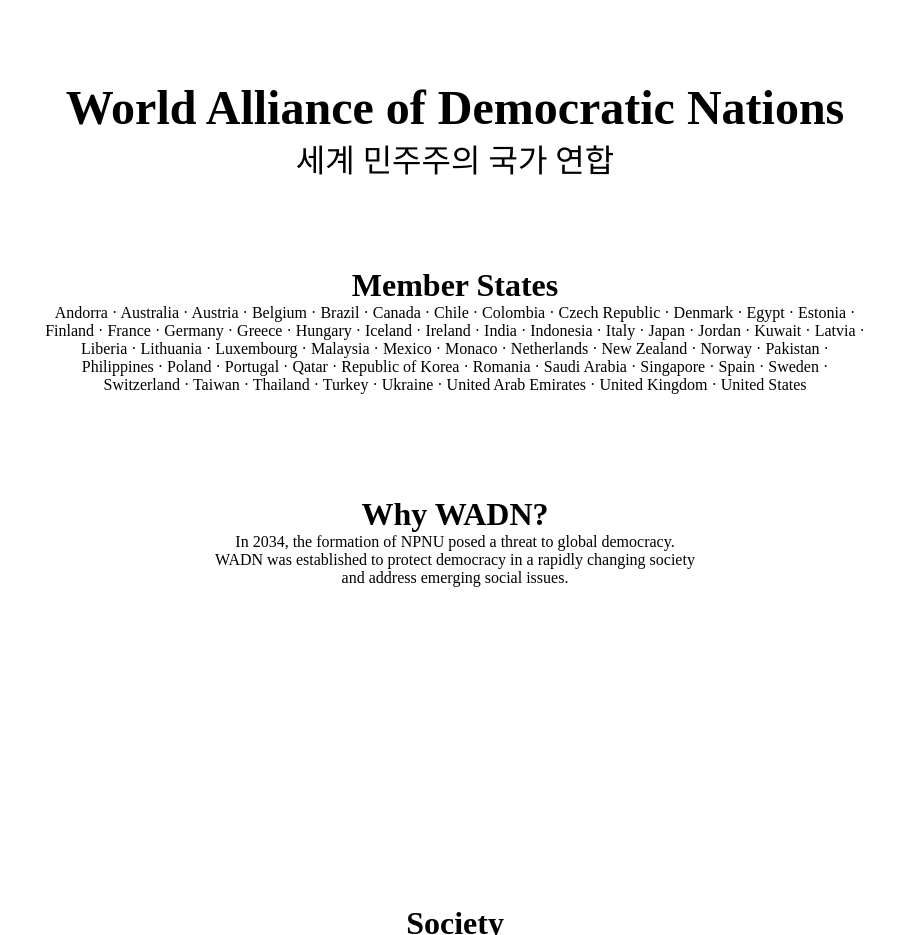
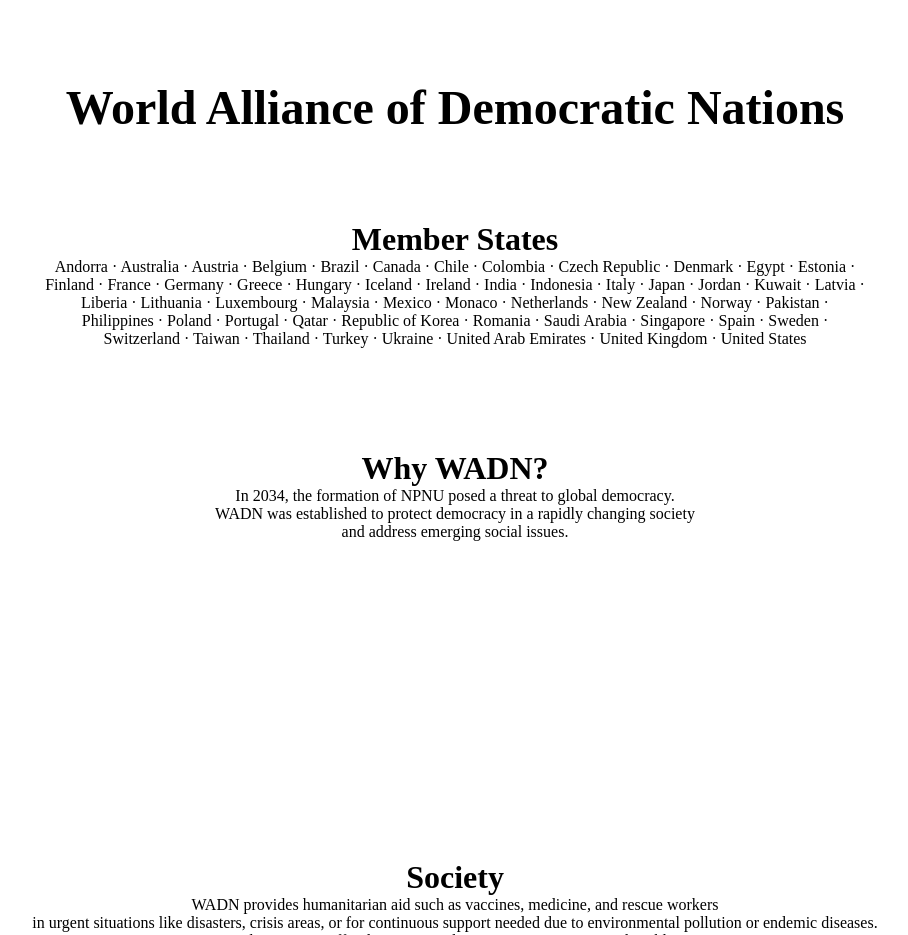
Before and after one commit to qpi-labels/WADN, a plain HTML site: page en/index.html in a window 1280 px wide. Shown: the part 880-1815 px from the top of the page, without its empty margins (185-1093 px from the left). Drawn offline with Linux system fonts and the light colour scheme; files whose address does not match are found by name; a web font is replaced by a local one.

Commit message:
Update index.html

```diff
--- a/en/index.html
+++ b/en/index.html
@@ -123,7 +123,6 @@
 
     <br><br><br><br><br><br><br><br><br><br><br><br><br><br><br><br>
     <p style="font-size: xxx-large; margin-bottom: 0; font-weight: 600;">World Alliance of Democratic Nations</p>
-    <p style="font-size: xx-large; margin-bottom: 0; font-weight: 500; margin-top: 0;">세계 민주주의 국가 연합</p>
     <br><br><br>
 
     <p style="font-size: xx-large; margin-bottom: 0">Member States</p>
```
